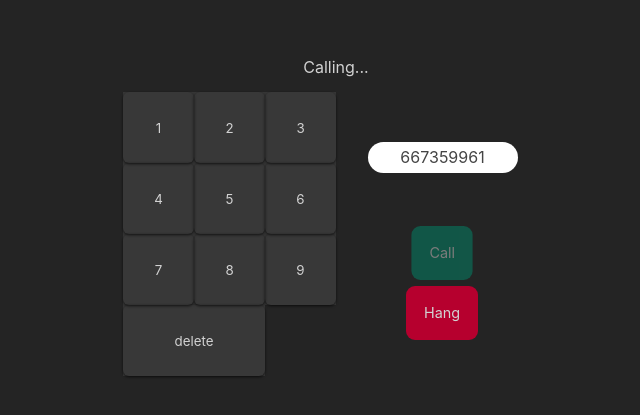
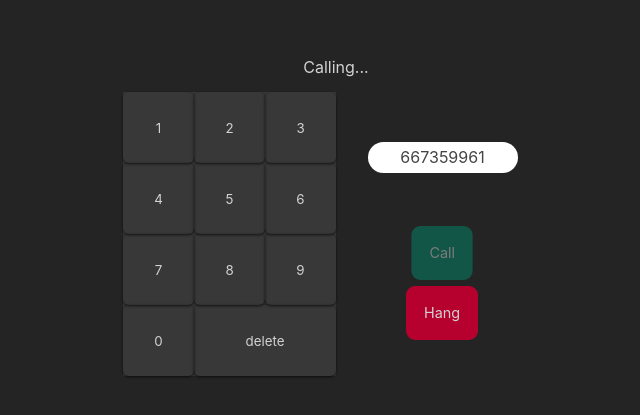
Before and after one commit to lallunavermella/202201-W4CH3-silvia-martinez, a React (Create React App) app: page / in a window 1280 px wide. Shown: the part 191-606 px from the top of the page, without its empty margins (304-944 px from the left). Built offline with nearby package versions, Linux system fonts and the light colour scheme.

Commit message:
Update key with number 0

```diff
--- a/src/App.js
+++ b/src/App.js
@@ -1,4 +1,5 @@
 import "./App.css";
+import Info from "./components/Info/Info";
 import Keyboard from "./components/Keyboard/Keyboard";
 
 function App() {
@@ -6,7 +7,7 @@ function App() {
 
   return (
     <div className="container">
-      <span className="message">Calling...</span>
+      <Info />
       <main className="phone">
         <Keyboard action={clickNumber} />
         <div className="actions">
--- a/src/components/Info/Info.js
+++ b/src/components/Info/Info.js
@@ -0,0 +1,5 @@
+const Info = () => {
+  return <span className="message">Calling...</span>;
+};
+
+export default Info;
--- a/src/components/Keyboard/Keyboard.js
+++ b/src/components/Keyboard/Keyboard.js
@@ -1,7 +1,7 @@
 import Key from "../Key/Key";
 
 const Keyboard = ({ action }) => {
-  const numbers = [1, 2, 3, 4, 5, 6, 7, 8, 9];
+  const numbers = [1, 2, 3, 4, 5, 6, 7, 8, 9, 0];
   return (
     <div className="keyboard-container">
       <ol className="keyboard">
```
